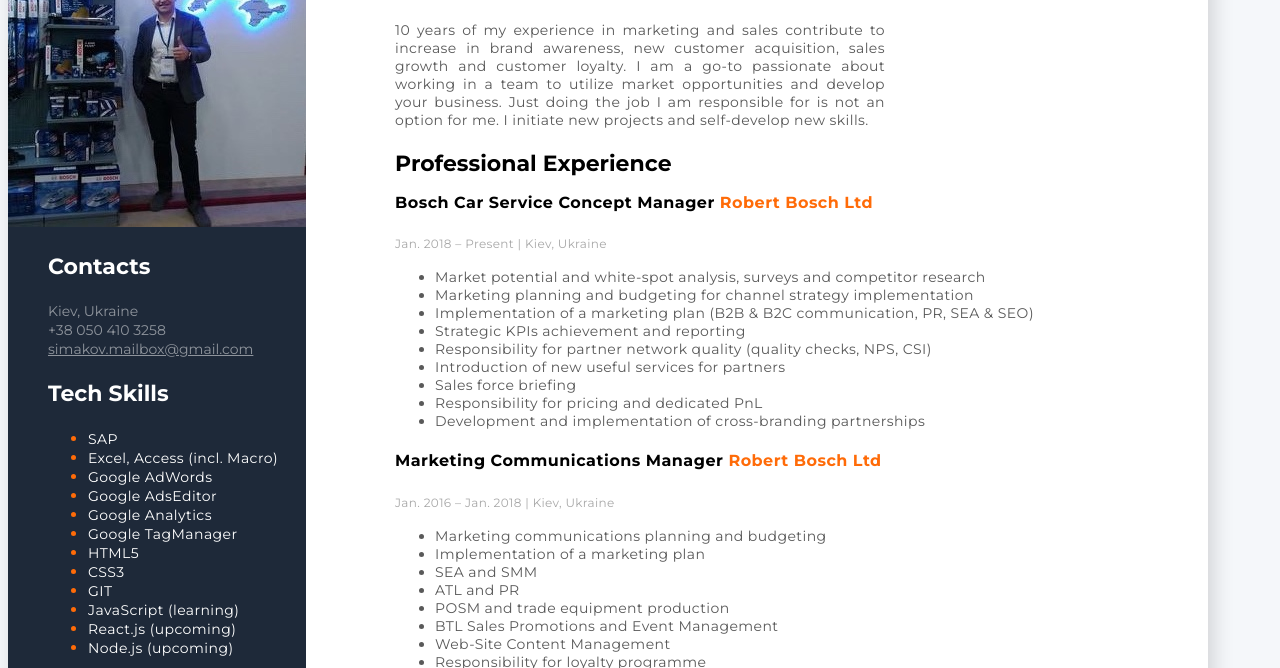
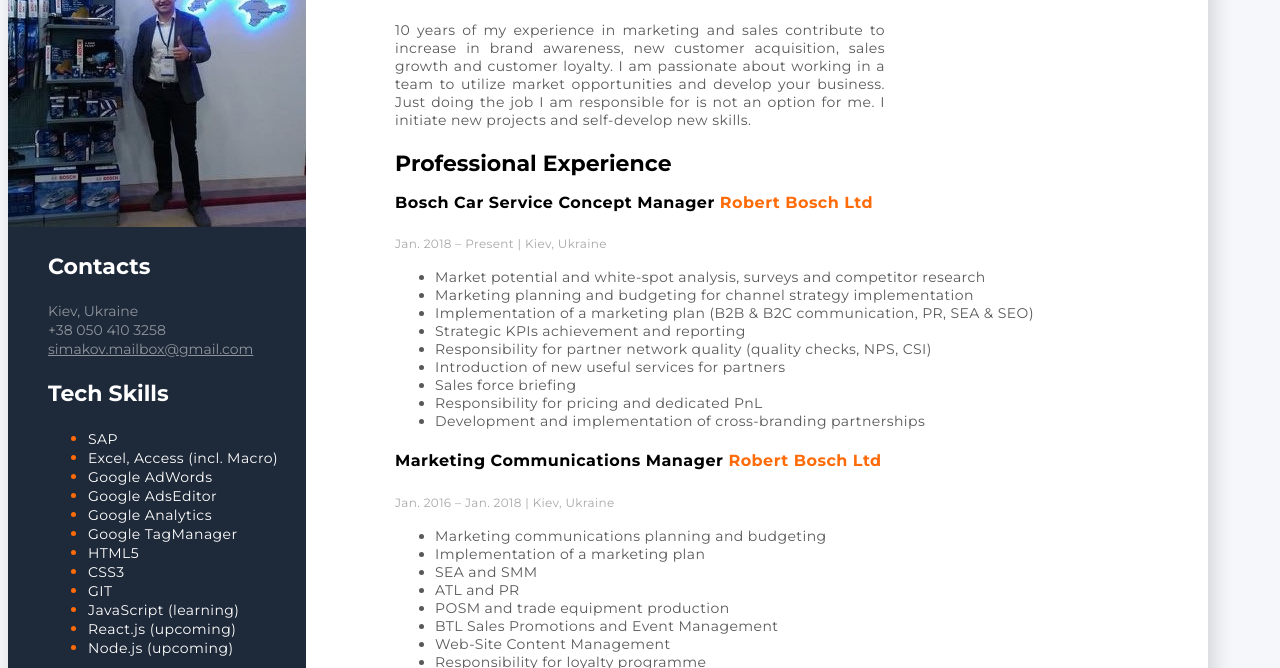
Before and after one commit to OleksandrSimakov/vscode-basics, a website: page index.html in a window 1280 px wide. Shown: the part 153-821 px from the top of the page. Drawn offline with Linux system fonts and the light colour scheme.

Commit message:
adds corrections

```diff
--- a/index.html
+++ b/index.html
@@ -70,7 +70,7 @@
           <p class="statement">
             10 years of my experience in marketing and sales contribute to increase in brand
             awareness, new customer acquisition, sales growth and customer
-            loyalty. I am a go-to passionate about working in a team
+            loyalty. I am passionate about working in a team
             to utilize market opportunities and develop your business. Just doing the job I am responsible for is not an option for me. I initiate new projects and self-develop new skills.
           </p>
         </div>
```
